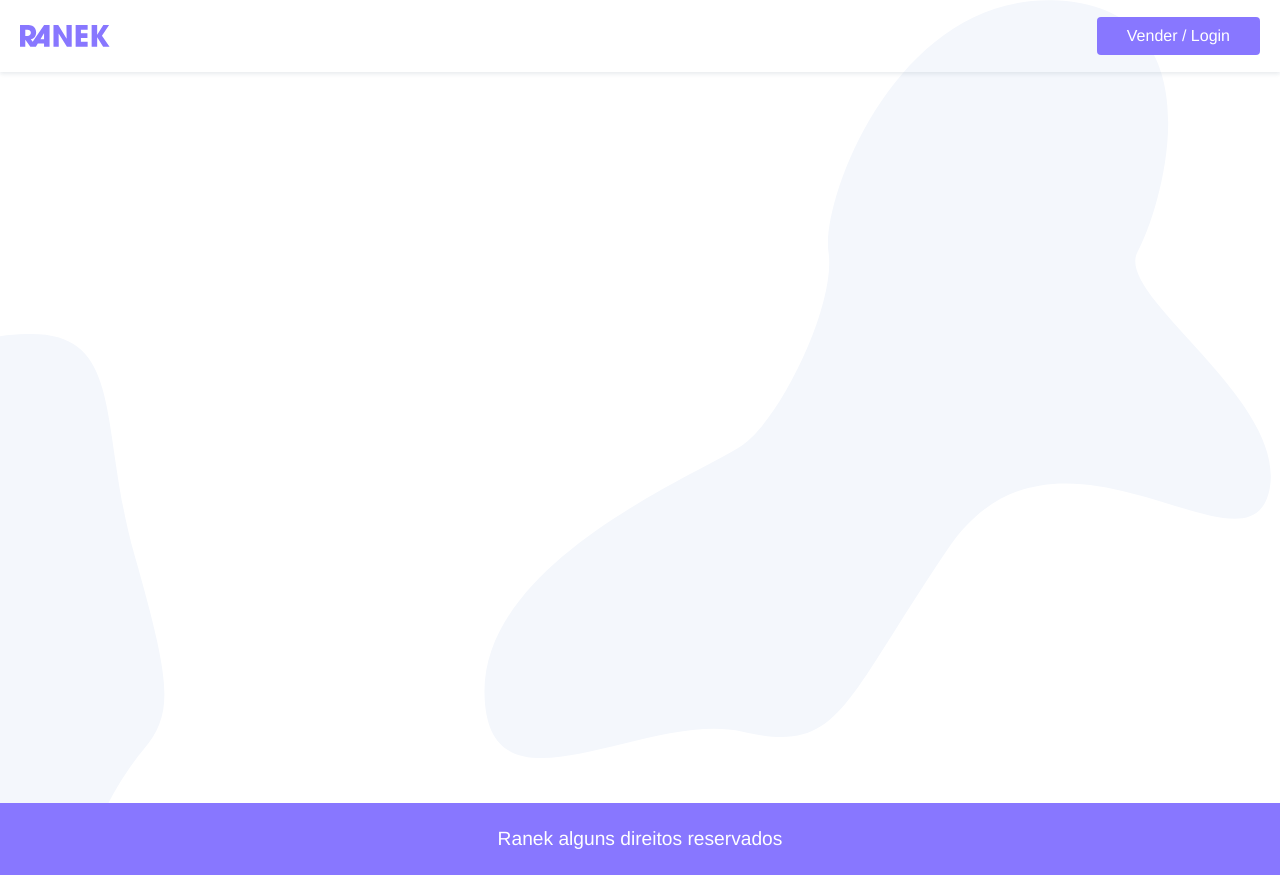
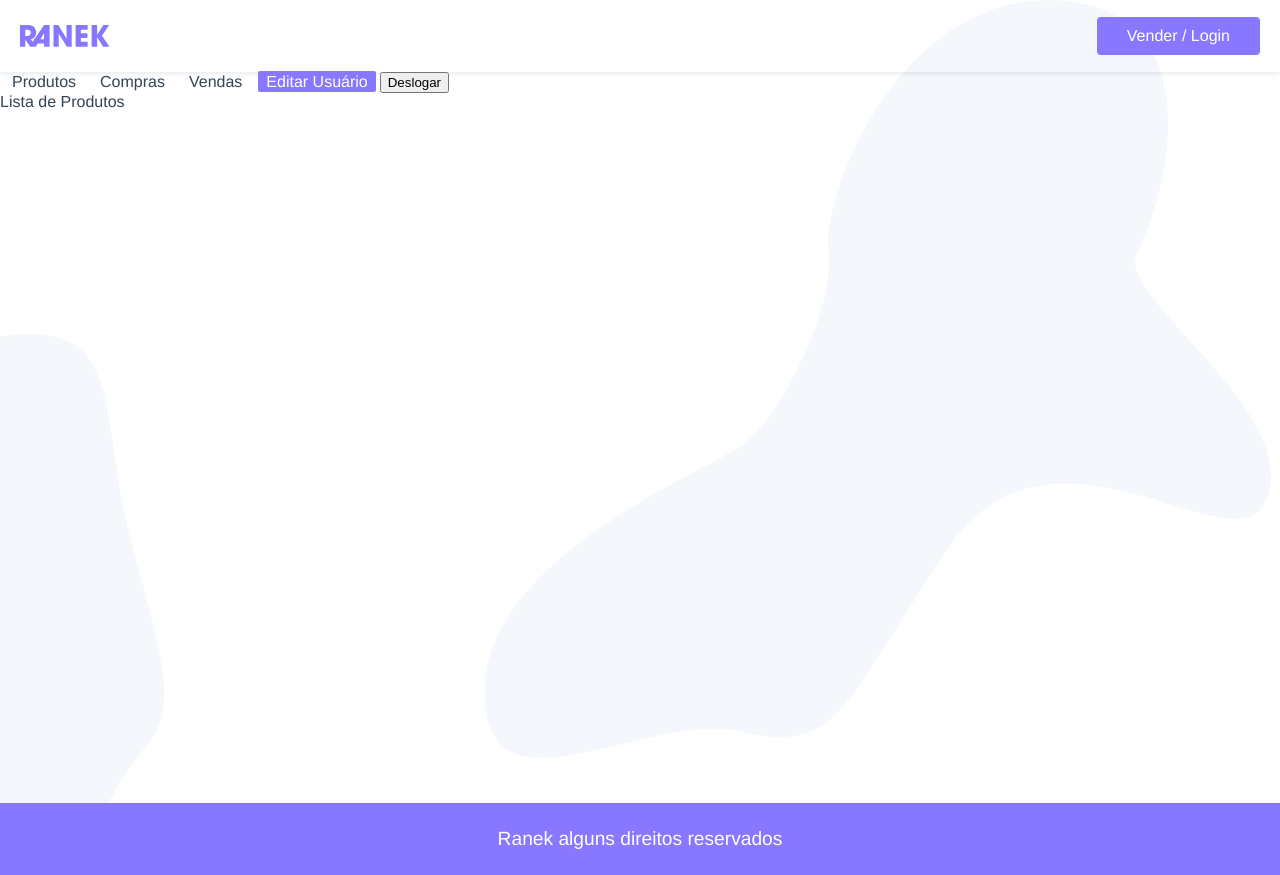
Before and after one commit to tuliofernando8/Ranek, a Vue app: page /usuario/editar in a window 1280 px wide. Built offline with nearby package versions, Linux system fonts and the light colour scheme.

Commit message:
feat: User Router

```diff
--- a/src/router/index.js
+++ b/src/router/index.js
@@ -4,6 +4,10 @@
 import Produto from "../views/Produto.vue"
 import Login from "../views/Login.vue"
 import Usuario from "../views/usuario/Usuario.vue"
+import UsuarioProdutos from "../views/usuario/UsuarioProdutos.vue"
+import UsuarioVendas from "../views/usuario/UsuarioVendas.vue"
+import UsuarioCompras from "../views/usuario/UsuarioCompras.vue"
+import UsuarioEditar from "../views/usuario/UsuarioEditar.vue"
 
 Vue.use(VueRouter)
 
@@ -26,8 +30,28 @@
   },
   {
     path: "/usuario",
-    name: "usuario",
     component: Usuario,
+    children: [
+      {
+        path: "",
+        name: "usuario",
+        component: UsuarioProdutos,
+      },
+      {
+        path: "compras",
+        name: "compras",
+        component: UsuarioCompras,
+      },
+      {
+        path: "vendas",
+        name: "vendas",
+        component: UsuarioVendas,
+      },{
+        path: "editar",
+        name: "usuario-editar",
+        component: UsuarioEditar,
+      }
+    ]
   }
 ]
 
--- a/src/store/index.js
+++ b/src/store/index.js
@@ -39,6 +39,21 @@
     criarUsuario(context, payload) {
       context.commit("UPDATE_USUARIO", {id: payload.email});
       return api.post("/usuario", payload);
+    },
+    deslogarUsuario(context) {
+      context.commit("UPDATE_USUARIO", {
+        id: "",
+        nome: "",
+        email: "",
+        senha: "",
+        cep: "",
+        rua: "",
+        numero: "",
+        bairro: "",
+        cidade: "",
+        estado: ""
+      });
+      context.commit("UPDATE_LOGIN", false);
     }
   },
   modules: {},
--- a/src/views/usuario/Usuario.vue
+++ b/src/views/usuario/Usuario.vue
@@ -1,10 +1,39 @@
 <template>
-  <p>Página do Usuário: {{$store.state.usuario}}</p>
+  <section>
+    <nav class="usuario">
+      <ul>
+        <li>
+          <router-link :to="{name: 'usuario'}">Produtos</router-link>
+        </li>
+        <li>
+          <router-link :to="{name: 'compras'}">Compras</router-link>
+        </li>
+        <li>
+          <router-link :to="{name: 'vendas'}">Vendas</router-link>
+        </li>
+        <li>
+          <router-link :to="{name: 'usuario-editar'}">Editar Usuário</router-link>
+        </li>
+        <li>
+          <button @click.prevent="deslogar">Deslogar</button>
+        </li>
+      </ul>
+    </nav>
+    <transition mode="out-in">
+      <router-view></router-view>
+    </transition>
+  </section>
 </template>
 
 <script>
 export default {
-  name: "Usuario"
+  name: "Usuario",
+  methods: {
+    deslogar() {
+      this.$store.dispatch("deslogarUsuario");
+      this.$router.push("/");
+    }
+  }
 }
 </script>
 
--- /dev/null
+++ b/src/views/usuario/UsuarioCompras.vue
@@ -0,0 +1,13 @@
+<template>
+  <p>Lista Compras</p>
+</template>
+
+<script>
+export default {
+
+}
+</script>
+
+<style>
+
+</style>
--- /dev/null
+++ b/src/views/usuario/UsuarioEditar.vue
@@ -0,0 +1,13 @@
+<template>
+  <p>Lista de Produtos</p>
+</template>
+
+<script>
+export default {
+
+}
+</script>
+
+<style>
+
+</style>
--- /dev/null
+++ b/src/views/usuario/UsuarioProdutos.vue
@@ -0,0 +1,13 @@
+<template>
+  <p>Lista de Produtos</p>
+</template>
+
+<script>
+export default {
+
+}
+</script>
+
+<style>
+
+</style>
--- /dev/null
+++ b/src/views/usuario/UsuarioVendas.vue
@@ -0,0 +1,13 @@
+<template>
+  <p>Lista Vendas</p>
+</template>
+
+<script>
+export default {
+
+}
+</script>
+
+<style>
+
+</style>
```
